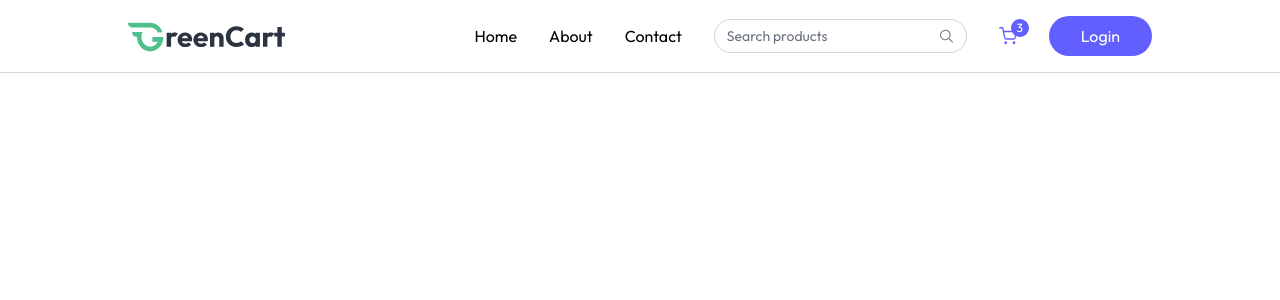
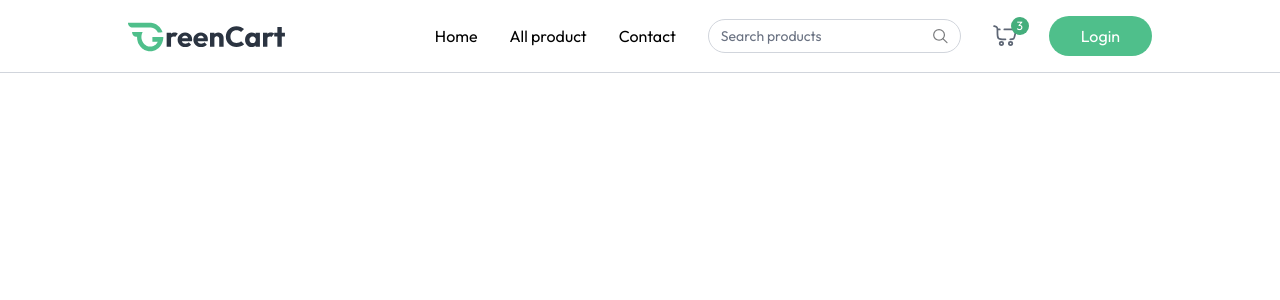
Before and after one commit to sandhya2345/grocery_app, a React (Vite) app in the folder client/: page /products in a window 1280 px wide. Shown: the top 300 px of the page. Built offline with nearby package versions, Linux system fonts and the light colour scheme.

Commit message:
Progress made on navbar

```diff
--- a/client/src/components/Navbar.jsx
+++ b/client/src/components/Navbar.jsx
@@ -1,16 +1,18 @@
 import React from 'react'
 import {NavLink} from 'react-router-dom'
 import { assets } from '../assets/assets'
+import { useAppContext } from '../context/AppContext'
 
 
 const Navbar = () => {
     const [open, setOpen] = React.useState(false)
+    const {user,setUser} = useAppContext()
 
   return (
      <nav className="flex items-center justify-between px-6 md:px-16 lg:px-24 xl:px-32 py-4 border-b border-gray-300 bg-white relative transition-all">
 
             <NavLink to="/">
-            <img className='h-9' src={assets.logo} alt="homelogo" />
+            <img className='h-9' src={assets.logo } alt="logo" />
             </NavLink>
 
 
@@ -18,42 +20,30 @@ const Navbar = () => {
 
             <div className="hidden sm:flex items-center gap-8">
 
-                <a href="#">Home</a>
+               <NavLink to='/'>Home</NavLink>
+               <NavLink to='/'>All product</NavLink>
+               <NavLink to='/'>Contact</NavLink>
 
-                <a href="#">About</a>
-
-                <a href="#">Contact</a>
 
 
                 <div className="hidden lg:flex items-center text-sm gap-2 border border-gray-300 px-3 rounded-full">
 
                     <input className="py-1.5 w-full bg-transparent outline-none placeholder-gray-500" type="text" placeholder="Search products" />
 
-                    <svg width="16" height="16" viewBox="0 0 16 16" fill="none" xmlns="http://www.w3.org/2000/svg">
-
-                        <path d="M10.836 10.615 15 14.695" stroke="#7A7B7D" stroke-width="1.2" stroke-linecap="round" stroke-linejoin="round" />
-
-                        <path clip-rule="evenodd" d="M9.141 11.738c2.729-1.136 4.001-4.224 2.841-6.898S7.67.921 4.942 2.057C2.211 3.193.94 6.281 2.1 8.955s4.312 3.92 7.041 2.783" stroke="#7A7B7D" stroke-width="1.2" stroke-linecap="round" stroke-linejoin="round" />
-
-                    </svg>
+                    <img src = {assets.search_icon} alt='search' className='w-4 h-4'/>
 
                 </div>
 
 
                 <div className="relative cursor-pointer">
 
-                    <svg width="18" height="18" viewBox="0 0 14 14" fill="none" xmlns="http://www.w3.org/2000/svg">
-
-                        <path d="M.583.583h2.333l1.564 7.81a1.17 1.17 0 0 0 1.166.94h5.67a1.17 1.17 0 0 0 1.167-.94l.933-4.893H3.5m2.333 8.75a.583.583 0 1 1-1.167 0 .583.583 0 0 1 1.167 0m6.417 0a.583.583 0 1 1-1.167 0 .583.583 0 0 1 1.167 0" stroke="#615fff" stroke-linecap="round" stroke-linejoin="round" />
-
-                    </svg>
-
-                    <button className="absolute -top-2 -right-3 text-xs text-white bg-indigo-500 w-[18px] h-[18px] rounded-full">3</button>
+                   <img src ={assets.nav_cart_icon} alt="cart" className='w-6 opacity-80'/>
+                    <button className="absolute -top-2 -right-3 text-xs text-white bg-primary-dull w-[18px] h-[18px] rounded-full">3</button>
 
                 </div>
 
 
-                <button className="cursor-pointer px-8 py-2 bg-indigo-500 hover:bg-indigo-600 transition text-white rounded-full">
+                <button className="cursor-pointer px-8 py-2 bg-primary hover:bg-primary-dull transition text-white rounded-full">
 
                     Login
 
@@ -66,15 +56,7 @@ const Navbar = () => {
 
                 {/* Menu Icon SVG */}
 
-                <svg width="21" height="15" viewBox="0 0 21 15" fill="none" xmlns="http://www.w3.org/2000/svg">
-
-                    <rect width="21" height="1.5" rx=".75" fill="#426287" />
-
-                    <rect x="8" y="6" width="13" height="1.5" rx=".75" fill="#426287" />
-
-                    <rect x="6" y="13" width="15" height="1.5" rx=".75" fill="#426287" />
-
-                </svg>
+                <img src={assets.menu_icon} alt="menu"/>
 
             </button>
 
@@ -83,17 +65,27 @@ const Navbar = () => {
 
             <div className={`${open ? 'flex' : 'hidden'} absolute top-[60px] left-0 w-full bg-white shadow-md py-4 flex-col items-start gap-2 px-5 text-sm md:hidden`}>
 
-                <a href="#" className="block">Home</a>
+               <NavLink to="/" onClick={()=> setOpen(false)}>Home</NavLink>
+                <NavLink to="/products" onClick={()=> setOpen(false)}>All Product</NavLink>
+                {user &&
+                 <NavLink to="/" onClick={()=> setOpen(false)}>My Orders</NavLink>
+                }
+                <NavLink to="/" onClick={()=> setOpen(false)}>Contact</NavLink>
 
-                <a href="#" className="block">About</a>
-
-                <a href="#" className="block">Contact</a>
-
-                <button className="cursor-pointer px-6 py-2 mt-2 bg-indigo-500 hover:bg-indigo-600 transition text-white rounded-full text-sm">
+                {!user ? (
+                <button onClick={() => setOpen(false)} className="cursor-pointer px-6 py-2 mt-2 bg-primary hover:bg-indigo-600 transition text-white rounded-full text-sm">
 
                     Login
+                </button>
+
+                ) : (
+                     <button className="cursor-pointer px-6 py-2 mt-2 bg-primary hover:bg-indigo-600 transition text-white rounded-full text-sm">
+
+                    Logout
 
                 </button>
+
+                )}
 
             </div>
 
```
